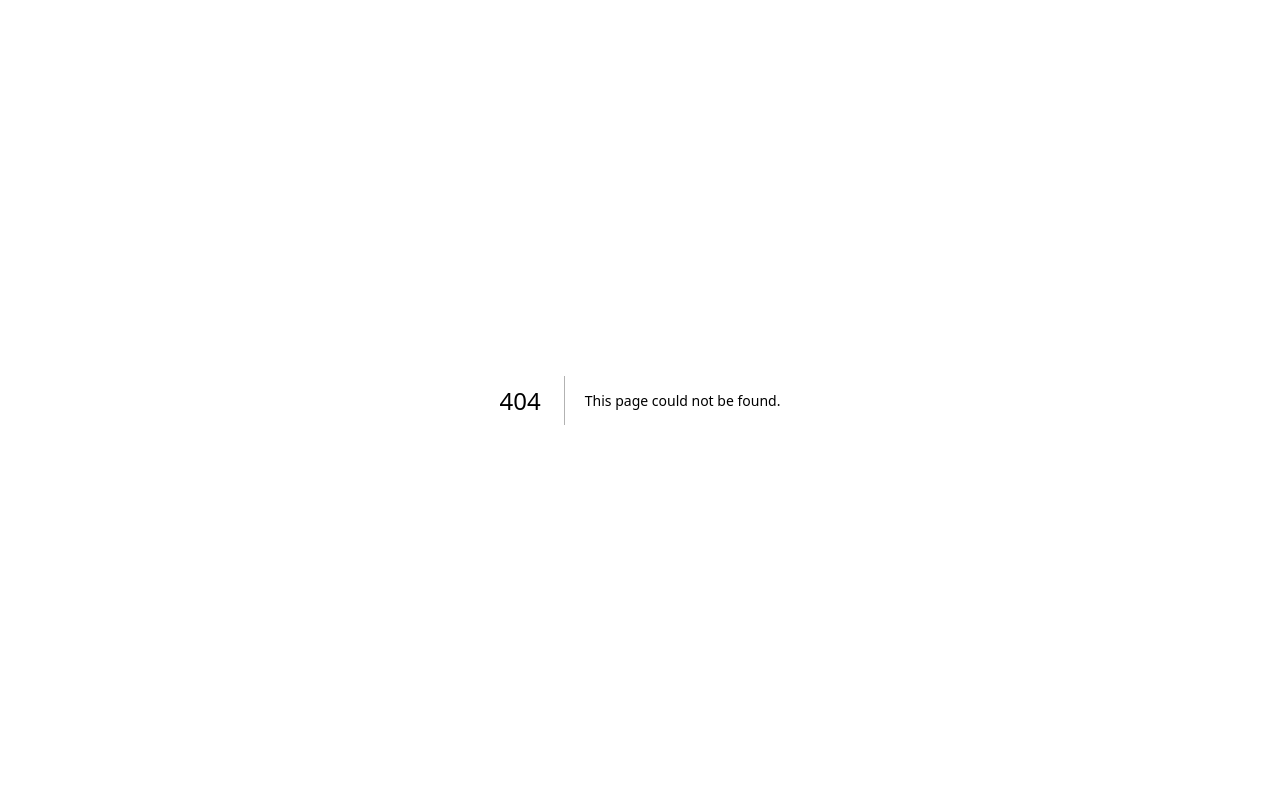
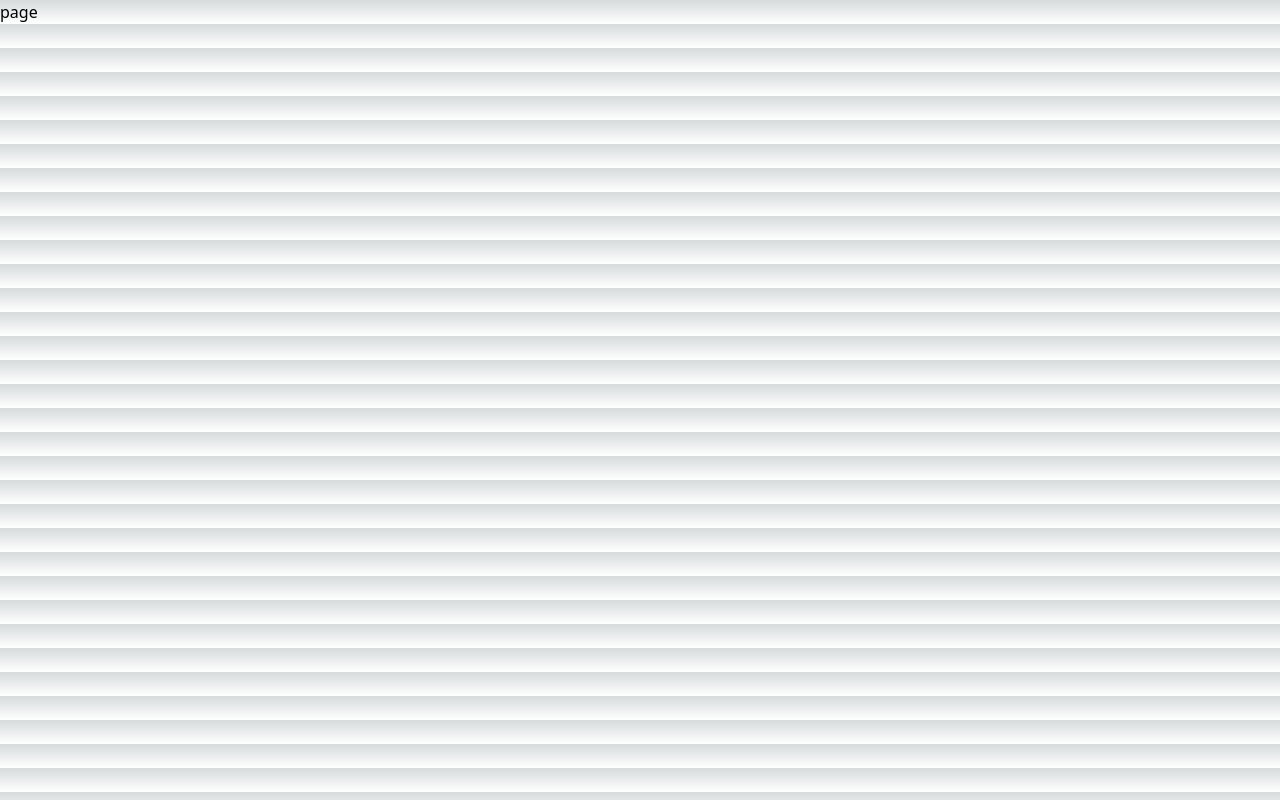
Before and after one commit to m-krebs/MoneyManager, a Next.js app: page /dashboard in a window 1280 px wide. Before the commit this address had no page. Built offline with nearby package versions, Linux system fonts and the light colour scheme.

Commit message:
:sparkles: add dashboard page

```diff
--- /dev/null
+++ b/src/app/dashboard/page.tsx
@@ -0,0 +1,9 @@
+import { FC } from "react";
+
+interface pageProps {}
+
+const page: FC<pageProps> = ({}) => {
+  return <div>page</div>;
+};
+
+export default page;
```
